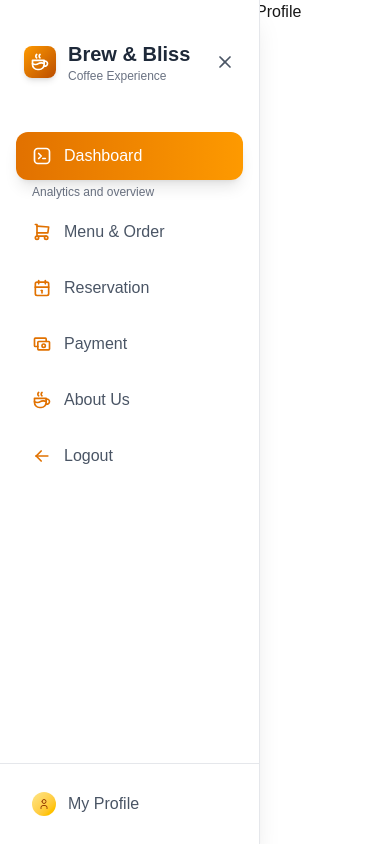
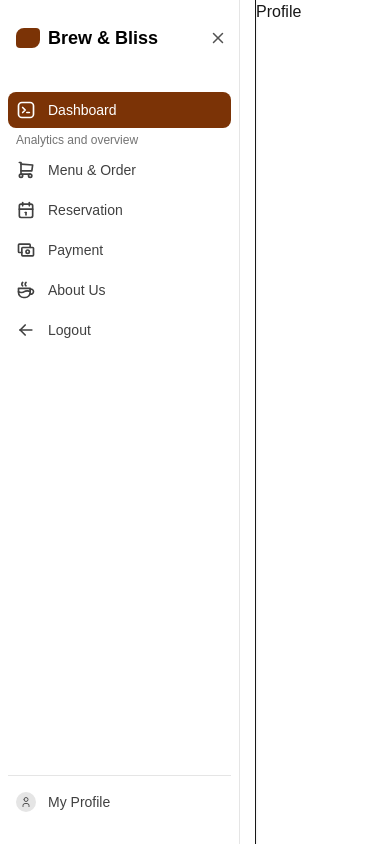
Before and after one commit to lavinianataniela05/cafemanagementsystem, a Next.js app: page /profile in a window 390 px wide. Built offline with nearby package versions, Linux system fonts and the light colour scheme.

Commit message:
feat: refactor sidebar component; improve SidebarLink styling, enhance hover effects, and update layout for better responsiveness

```diff
--- a/components/mainpage/sidebar.tsx
+++ b/components/mainpage/sidebar.tsx
@@ -10,9 +10,10 @@ import {
   IconShoppingCart,
   IconUser,
   IconMenu2,
-  IconX
+  IconX,
 } from "@tabler/icons-react";
 import { motion, AnimatePresence } from "framer-motion";
+import { cn } from "../../lib/utils";
 import Link from "next/link";
 import { useRouter } from "next/navigation";
 
@@ -22,13 +23,7 @@ interface SidebarProps {
   setActivePage: (page: string) => void;
 }
 
-const SidebarLink = ({
-  link,
-  active,
-  onClick,
-  open,
-  isHovered
-}: {
+interface SidebarLinkProps {
   link: {
     label: string;
     icon: React.ReactNode;
@@ -39,41 +34,46 @@ const SidebarLink = ({
   active?: boolean;
   onClick: () => void;
   open: boolean;
-  isHovered: boolean;
+  isHovered?: boolean;
+}
+
+const SidebarLink: React.FC<SidebarLinkProps> = ({
+  link,
+  active,
+  onClick,
+  open,
+  isHovered
 }) => {
   const showTooltip = !open && isHovered;
 
   return (
-    <motion.div
-      className="relative"
-      whileHover={{ scale: 1.03 }}
+    <motion.div className="relative">
+      <motion.button
+        whileHover={{ scale: 1.02 }}
         whileTap={{ scale: 0.98 }}
-      transition={{ type: "spring", stiffness: 400, damping: 17 }}
+        onClick={onClick}
+        className={cn(
+          "flex items-center rounded-lg p-2 text-sm font-medium transition-colors cursor-pointer w-full",
+          active
+            ? "bg-amber-900 text-white"
+            : "text-neutral-700 hover:bg-neutral-100 dark:text-neutral-300 dark:hover:bg-neutral-800",
+          !open ? "justify-center" : ""
+        )}
+        aria-current={active ? "page" : undefined}
       >
-      <button
-        onClick={onClick}
-        className={`
-          flex items-center p-3 rounded-xl w-full transition-all duration-300
-          ${active
-            ? "bg-gradient-to-r from-amber-600 to-amber-500 text-white shadow-lg"
-            : "text-gray-600 hover:bg-amber-50 hover:text-amber-700"
-          }
-          ${!open ? "justify-center" : "px-4"}
-        `}
-      >
-        <span className={`flex ${active ? "text-white" : "text-amber-600"}`}>
+        <span className="flex items-center justify-center w-5 h-5">
           {link.icon}
         </span>
         {open && (
           <motion.span
             initial={{ opacity: 0, x: -10 }}
             animate={{ opacity: 1, x: 0 }}
-            className="ml-3 font-medium"
+            className="ml-3"
           >
             {link.label}
           </motion.span>
         )}
-      </button>
+      </motion.button>
 
       <AnimatePresence>
         {showTooltip && (
@@ -82,7 +82,7 @@ const SidebarLink = ({
             animate={{ opacity: 1, x: 0 }}
             exit={{ opacity: 0, x: 20 }}
             transition={{ type: "spring", damping: 25 }}
-            className="absolute left-full ml-2 top-0 bg-white shadow-lg rounded-lg px-3 py-2 text-sm font-medium whitespace-nowrap z-50 border border-gray-200"
+            className="absolute left-full ml-2 top-0 bg-white shadow-lg rounded-lg px-3 py-2 text-sm font-medium whitespace-nowrap z-50 border border-gray-200 dark:bg-neutral-800 dark:border-neutral-700"
           >
             {link.label}
           </motion.div>
@@ -93,23 +93,19 @@ const SidebarLink = ({
 };
 
 const Logo = ({ open }: { open: boolean }) => (
-  <Link href="/" className="flex items-center px-2 py-6">
+  <Link href="/" className="relative z-20 flex items-center px-2 py-4">
     <motion.div
-      className="h-8 w-8 rounded-lg bg-gradient-to-br from-amber-500 to-amber-700 flex items-center justify-center shadow-md"
-      whileHover={{ rotate: 5, scale: 1.05 }}
-      transition={{ type: "spring" }}
-    >
-      <IconCoffee className="text-white w-5 h-5" />
-    </motion.div>
+      className="h-5 w-6 shrink-0 rounded-tl-lg rounded-tr-sm rounded-br-lg rounded-bl-sm bg-amber-900"
+      whileHover={{ rotate: 5 }}
+    />
     {open && (
-      <motion.div
+      <motion.span
         initial={{ opacity: 0, x: -10 }}
         animate={{ opacity: 1, x: 0 }}
-        className="ml-3"
+        className="ml-2 text-lg font-semibold text-black dark:text-white"
       >
-        <h1 className="text-xl font-bold text-gray-800">Brew & Bliss</h1>
-        <p className="text-xs text-gray-500">Coffee Experience</p>
-      </motion.div>
+        Brew & Bliss
+      </motion.span>
     )}
   </Link>
 );
@@ -127,42 +123,42 @@ export const Sidebar: React.FC<SidebarProps> = ({
     {
       label: "Dashboard",
       key: "dashboard",
-      icon: <IconBrandTabler className="w-5 h-5" />,
+      icon: <IconBrandTabler className="h-5 w-5" />,
       href: "/dashboard",
       description: "Analytics and overview"
     },
     {
       label: "Menu & Order",
       key: "menu-order",
-      icon: <IconShoppingCart className="w-5 h-5" />,
+      icon: <IconShoppingCart className="h-5 w-5" />,
       href: "/menu-order",
       description: "Browse and order items"
     },
     {
       label: "Reservation",
       key: "reservation",
-      icon: <IconCalendar className="w-5 h-5" />,
+      icon: <IconCalendar className="h-5 w-5" />,
       href: "/reservation",
       description: "Book a table in advance"
     },
     {
       label: "Payment",
       key: "payment",
-      icon: <IconCash className="w-5 h-5" />,
+      icon: <IconCash className="h-5 w-5" />,
       href: "/payment",
       description: "Transaction history"
     },
     {
       label: "About Us",
       key: "about",
-      icon: <IconCoffee className="w-5 h-5" />,
+      icon: <IconCoffee className="h-5 w-5" />,
       href: "/about",
       description: "Our story and mission"
     },
     {
       label: "Logout",
       key: "logout",
-      icon: <IconArrowLeft className="w-5 h-5" />,
+      icon: <IconArrowLeft className="h-5 w-5" />,
       description: "Sign out from system"
     },
   ];
@@ -182,30 +178,30 @@ export const Sidebar: React.FC<SidebarProps> = ({
 
   return (
     <motion.aside
-      initial={{ width: open ? 260 : 80 }}
-      animate={{ width: open ? 260 : 80 }}
-      transition={{ type: "spring", damping: 20, stiffness: 100 }}
-      className={`
-        h-screen fixed left-0 top-0 z-50
-        bg-white border-r border-gray-200
-        shadow-xl overflow-hidden
-        flex flex-col
-      `}
+      initial={{ width: open ? 240 : 64 }}
+      animate={{ width: open ? 240 : 64 }}
+      transition={{ duration: 0.3, ease: "easeInOut" }}
+      className={cn(
+        "relative h-full border-r border-neutral-200 dark:border-neutral-800",
+        "bg-white dark:bg-neutral-950"
+      )}
+      aria-label="Sidebar"
     >
-      <div className="flex-1 flex flex-col p-4 overflow-y-auto">
+      <div className="flex h-full flex-col p-2 justify-between gap-6">
+        <div className="flex flex-col overflow-y-auto">
           <div className="flex justify-between items-center">
             <Logo open={open} />
             <motion.button
               onClick={toggleSidebar}
-            className="p-2 rounded-full hover:bg-gray-100 text-gray-600"
+              className="p-1 rounded-full hover:bg-neutral-100 dark:hover:bg-neutral-800 text-neutral-600 dark:text-neutral-400"
               whileHover={{ scale: 1.1 }}
               whileTap={{ scale: 0.95 }}
             >
-            {open ? <IconX size={20} /> : <IconMenu2 size={20} />}
+              {open ? <IconX size={18} /> : <IconMenu2 size={18} />}
             </motion.button>
           </div>
 
-        <nav className="mt-6 space-y-2">
+          <motion.nav className="mt-6 flex flex-col gap-1">
             {links.map((link) => (
               <div
                 key={link.key}
@@ -223,18 +219,18 @@ export const Sidebar: React.FC<SidebarProps> = ({
                   <motion.p
                     initial={{ opacity: 0, y: -5 }}
                     animate={{ opacity: 1, y: 0 }}
-                  className="text-xs text-gray-500 mt-1 px-4"
+                    className="text-xs text-neutral-500 dark:text-neutral-400 mt-1 px-2"
                   >
                     {link.description}
                   </motion.p>
                 )}
               </div>
             ))}
-        </nav>
+          </motion.nav>
         </div>
 
         <div
-        className="p-4 border-t border-gray-200"
+          className="mb-4 border-t border-neutral-200 dark:border-neutral-800 pt-2"
           onMouseEnter={() => setHoveredItem('profile')}
           onMouseLeave={() => setHoveredItem(null)}
         >
@@ -243,8 +239,8 @@ export const Sidebar: React.FC<SidebarProps> = ({
               key: "profile",
               label: "My Profile",
               icon: (
-              <div className="w-6 h-6 rounded-full bg-gradient-to-br from-amber-200 to-amber-400 flex items-center justify-center">
-                <IconUser className="w-3 h-3 text-amber-800" />
+                <div className="w-5 h-5 rounded-full bg-neutral-200 dark:bg-neutral-700 flex items-center justify-center">
+                  <IconUser className="w-3 h-3 text-neutral-600 dark:text-neutral-300" />
                 </div>
               ),
               href: "/profile",
@@ -259,12 +255,13 @@ export const Sidebar: React.FC<SidebarProps> = ({
             <motion.p
               initial={{ opacity: 0, y: -5 }}
               animate={{ opacity: 1, y: 0 }}
-            className="text-xs text-gray-500 mt-1 px-4"
+              className="text-xs text-neutral-500 dark:text-neutral-400 mt-1 px-2"
             >
               Account settings
             </motion.p>
           )}
         </div>
+      </div>
     </motion.aside>
   );
 };
```
Lines whose indentation alone changed are shown as unchanged.
